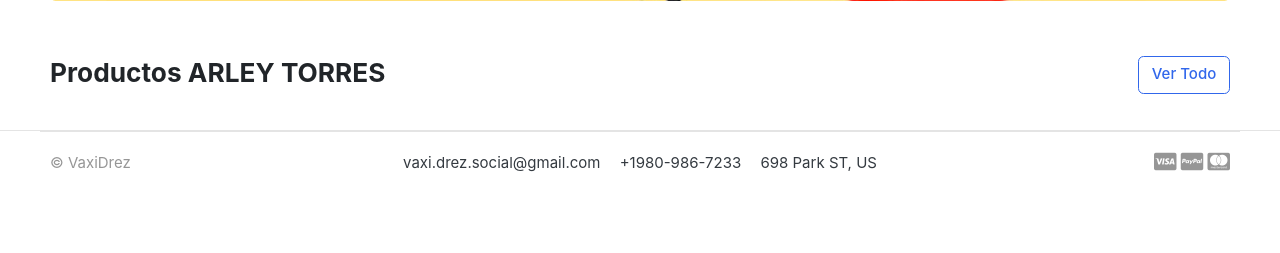
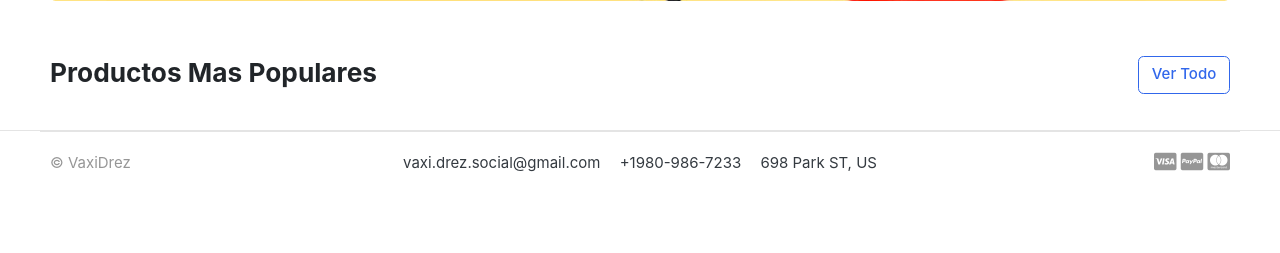
Before and after one commit to programandounsue/ecomerce-django, a Django app: page / in a window 1280 px wide. Shown: the part 432-685 px from the top of the page. Run offline with Django 4.2, Linux system fonts and the light colour scheme; data that the repository does not hold is empty; some web fonts are replaced.

Commit message:
este es el tercer repositorio

```diff
--- a/templates/home.html
+++ b/templates/home.html
@@ -21,7 +21,7 @@
 
 <header class="section-heading">
 	<a href="{% url 'store' %}" class="btn btn-outline-primary float-right">Ver Todo</a>
-	<h3 class="section-title">Productos ARLEY TORRES </h3>
+	<h3 class="section-title">Productos  Mas Populares </h3>
 </header><!-- sect-heading -->
 
 
```
